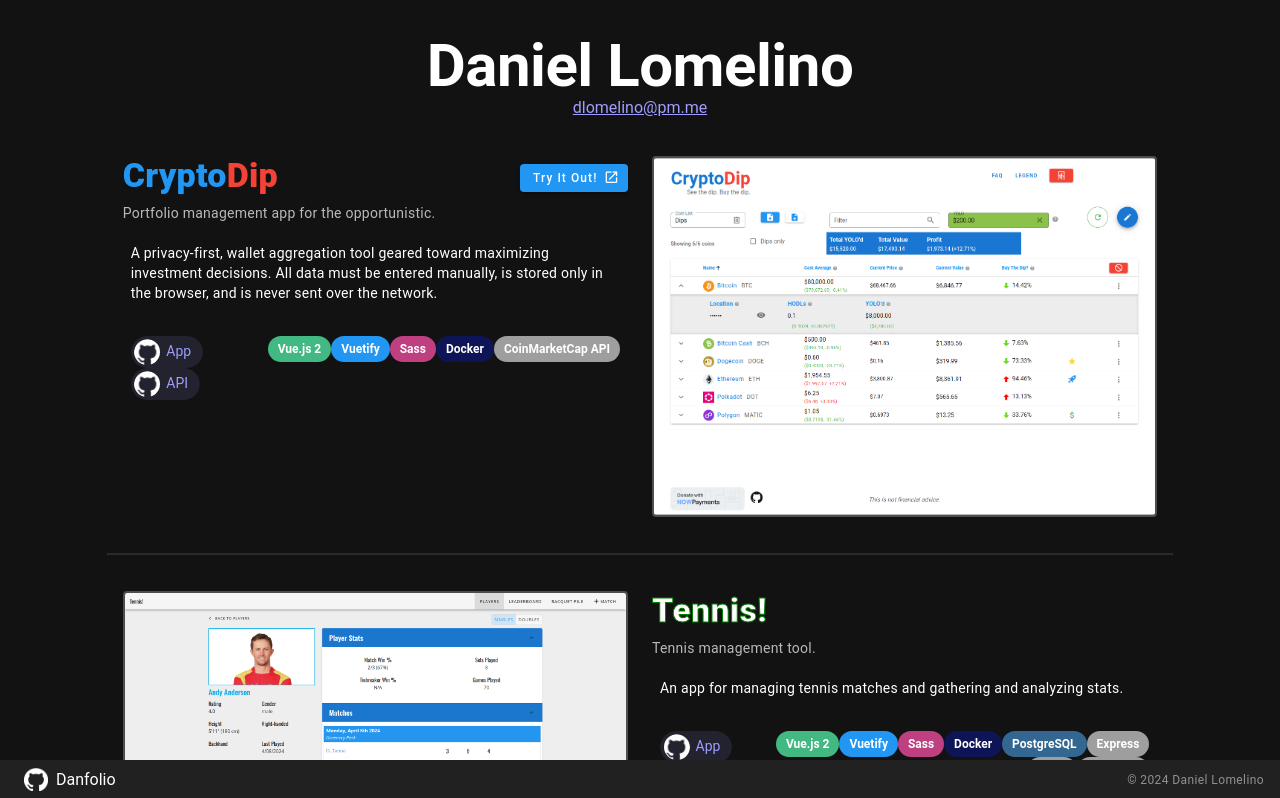
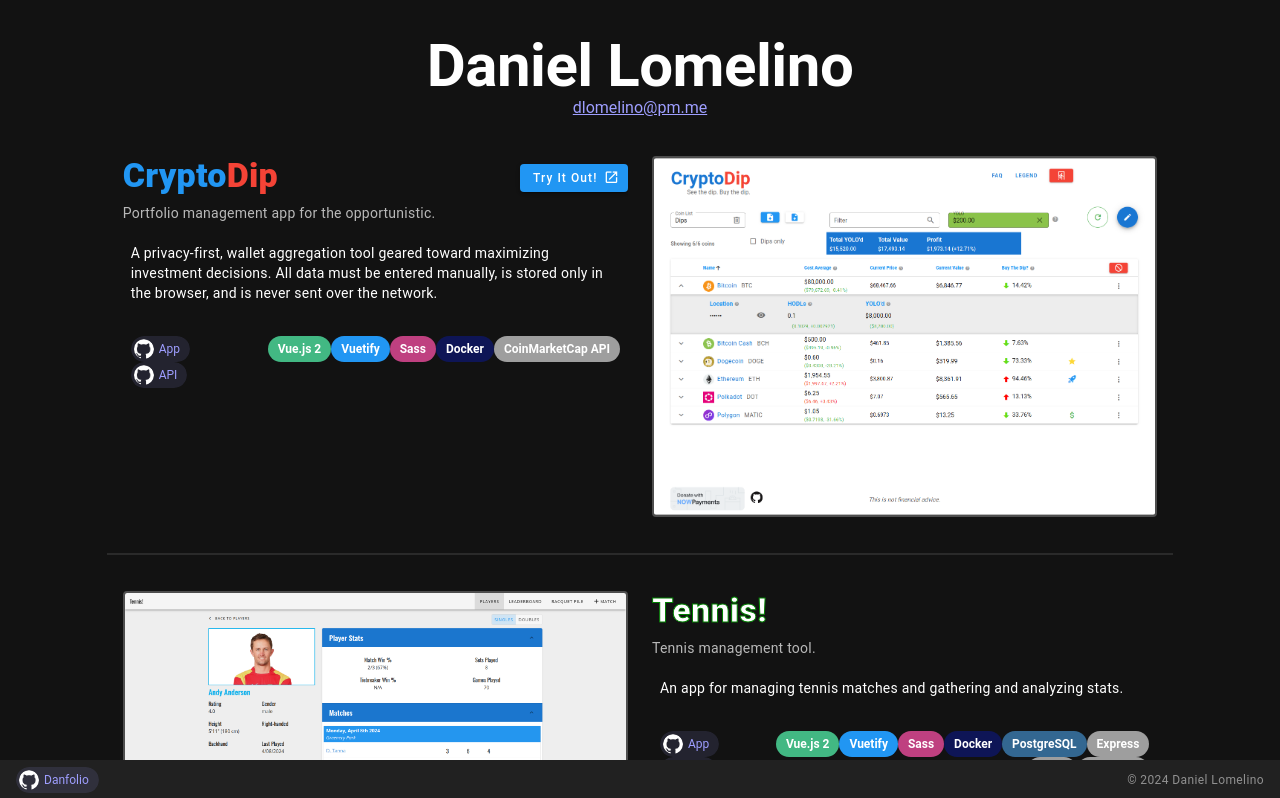
Before and after one commit to dlom123/danfolio, a Vue app: page / in a window 1280 px wide. Shown: the top 798 px of the page. Built offline with nearby package versions, Linux system fonts and the light colour scheme.

Commit message:
Create reusable chip component for GitHub repos

```diff
--- a/src/components/AppFooter.vue
+++ b/src/components/AppFooter.vue
@@ -1,10 +1,7 @@
 <template>
   <v-footer height="40" app class="position-sticky">
     <div class="d-flex">
-      <a href="https://github.com/dlom123/danfolio" target="_blank" class="d-inline-block mx-2 social-link">
-        <v-img src="@/assets/images/github-logo.png" width="24" />
-      </a>
-      Danfolio
+      <ChipRepo label="Danfolio" href="https://github.com/dlom123/danfolio" />
     </div>
 
     <div class="text-caption text-disabled" style="position: absolute; right: 16px;">
--- /dev/null
+++ b/src/components/chips/ChipRepo.vue
@@ -0,0 +1,21 @@
+<template>
+  <a :href="href" target="_blank">
+    <v-chip size="small">
+      <v-avatar start>
+        <v-img src="@/assets/images/github-logo.png" width="32" />
+      </v-avatar>
+      {{ label }}
+    </v-chip>
+  </a>
+</template>
+
+<script setup>
+import { useDisplay } from 'vuetify'
+
+defineProps({
+  href: String,
+  label: String,
+})
+
+const { smAndDown } = useDisplay()
+</script>
--- a/src/components/projects/ProjectInfo.vue
+++ b/src/components/projects/ProjectInfo.vue
@@ -5,7 +5,7 @@
         <v-col cols="auto" class="pa-0">
           <h2 class="d-inline text-h4 font-weight-black">
             <slot v-if="$slots.title" name="title" />
-            <span v-else>{{ project.title }}</span>
+            <span v-else>{{ project?.title }}</span>
           </h2>
         </v-col>
         <v-col v-if="showDemoButton" cols="auto" class="pa-0">
@@ -18,7 +18,7 @@
     <template #subtitle>
       <v-row no-gutters class="mb-2">
         <v-col cols="auto">
-          {{ project.subtitle }}
+          {{ project?.subtitle }}
         </v-col>
       </v-row>
     </template>
@@ -26,35 +26,21 @@
     <slot name="image" />
 
     <v-card-text class="rounded pa-2 mt-2 mt-md-0">
-      <p v-for="(p, i) in project.description" :key="i" class="mb-2 mb-md-4" v-html="p" />
+      <p v-for="(p, i) in project?.description" :key="i" class="mb-2 mb-md-4" v-html="p" />
     </v-card-text>
 
     <v-card-actions>
       <v-row no-gutters>
         <v-col v-if="project?.otherRepos.length" cols="auto">
           <v-row no-gutters>
-            <a :href="project.repoPrimary.url" target="_blank">
-              <v-chip>
-                <v-avatar start>
-                  <v-img src="@/assets/images/github-logo.png" width="32" />
-                </v-avatar>
-                {{ project.repoPrimary.title }}
-              </v-chip>
-            </a>
+            <ChipRepo :label="project?.repoPrimary.title" :href="project?.repoPrimary.url" />
           </v-row>
           <v-row no-gutters>
-            <a :href="project.otherRepos[0].url" target="_blank">
-              <v-chip>
-                <v-avatar start>
-                  <v-img src="@/assets/images/github-logo.png" width="32" />
-                </v-avatar>
-                {{ project.otherRepos[0].title }}
-              </v-chip>
-            </a>
+            <ChipRepo :label="project?.otherRepos[0].title" :href="project?.otherRepos[0].url" />
           </v-row>
         </v-col>
         <v-col v-else cols="auto">
-          <a :href="project.repoPrimary.url" target="_blank">
+          <a :href="project?.repoPrimary.url" target="_blank">
             <v-img src="@/assets/images/github-logo.png" width="32" />
           </a>
         </v-col>
```
